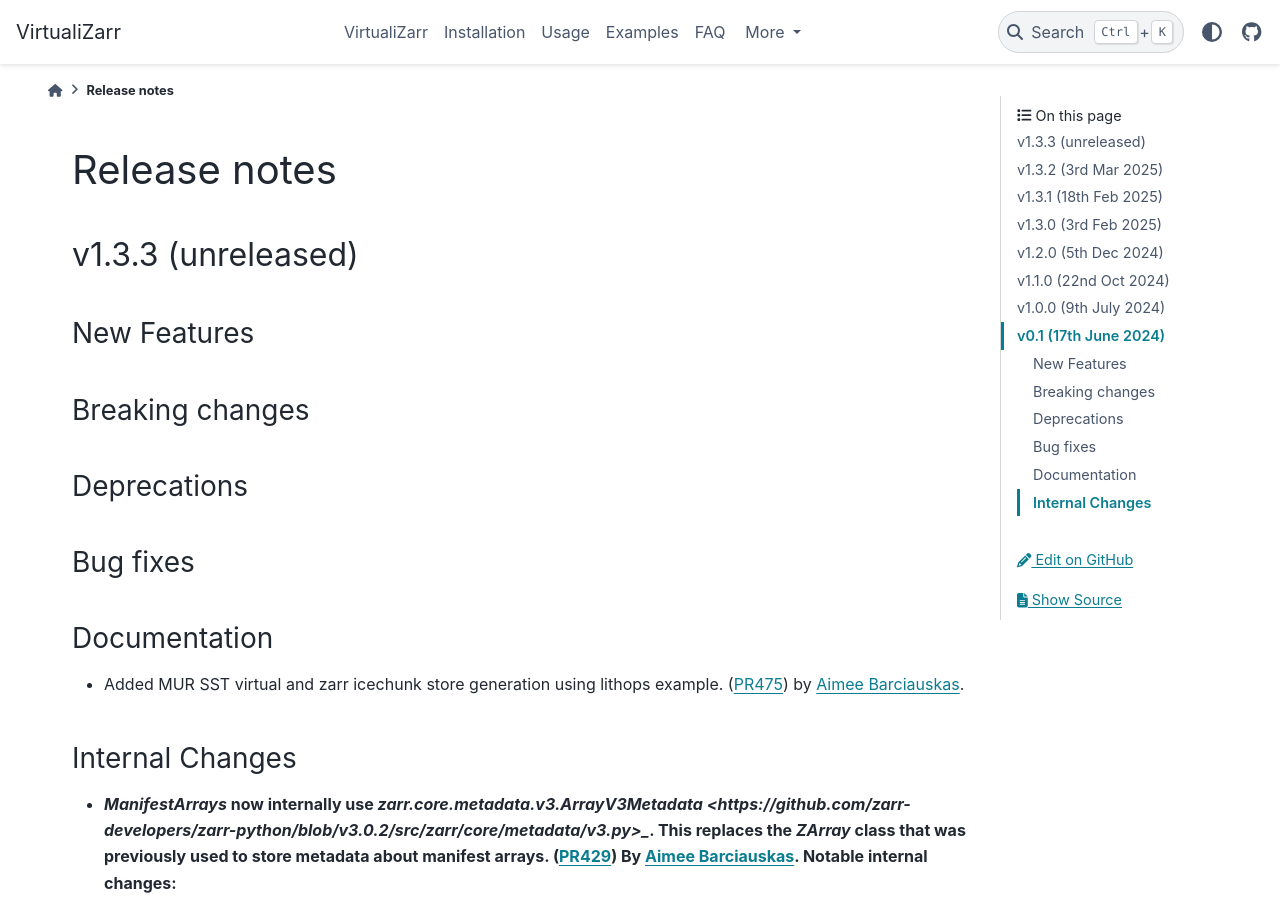
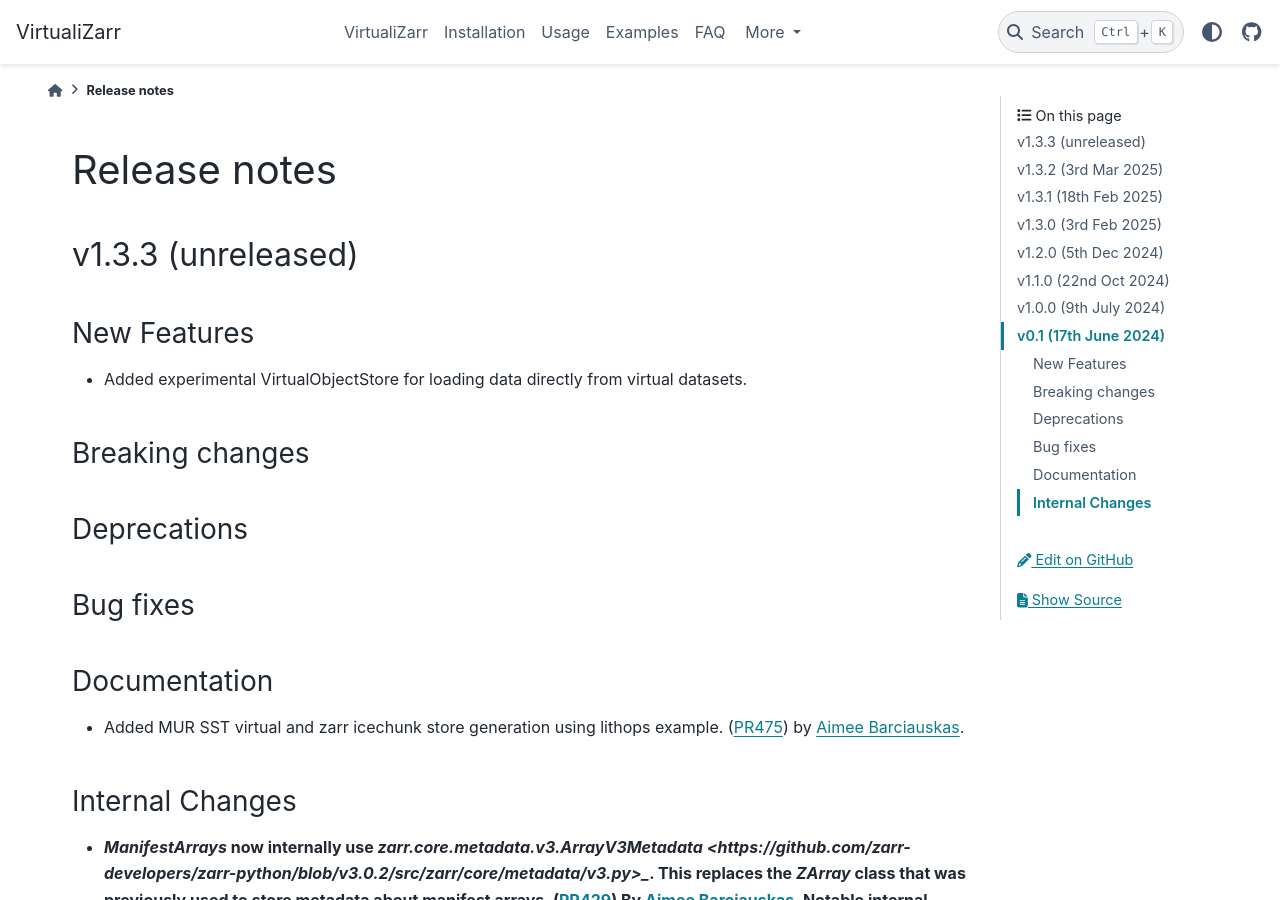
Before and after one commit to zarr-developers/VirtualiZarr, a Sphinx documentation site: the page built from docs/releases.rst, in a window 1280 px wide and 900 px high. Built offline with Sphinx 7.4.7 and the PyData theme 0.15.4, drawn with Linux system fonts in a browser that asks for light colours.

Commit message:
Add release notes

```diff
--- a/docs/releases.rst
+++ b/docs/releases.rst
@@ -8,6 +8,8 @@
 
 New Features
 ~~~~~~~~~~~~
+
+- Added experimental VirtualObjectStore for loading data directly from virtual datasets.
 
 Breaking changes
 ~~~~~~~~~~~~~~~~
```
